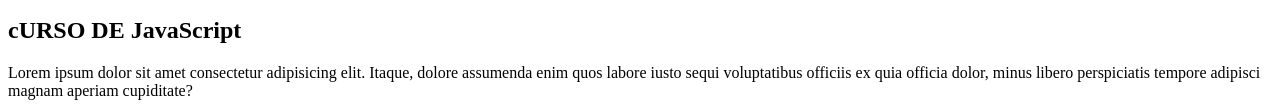
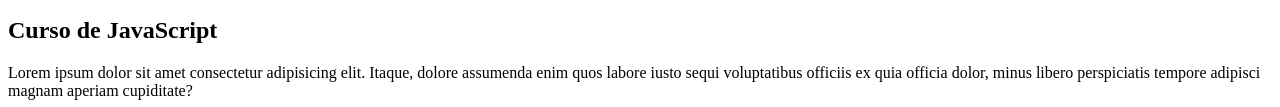
Before and after one commit to josianecruzmarinho/Projeto-site, a plain HTML site: page index.html in a window 1280 px wide. Shown: the part 200-307 px from the top of the page. Drawn offline with Linux system fonts and the light colour scheme.

Commit message:
Update index.html

```diff
--- a/index.html
+++ b/index.html
@@ -17,7 +17,7 @@
             <p>Lorem ipsum, dolor sit amet consectetur adipisicing elit. Obcaecati id aspernatur illo sit voluptas quisquam debitis explicabo voluptate, adipisci nesciunt consectetur ipsam, asperiores dicta! Quod reprehenderit fugit recusandae officiis modi.</p>
             < </article>
                 <Article>
-                    <h2>cURSO DE JavaScript</h2>
+                    <h2>Curso de JavaScript</h2>
                     <p>Lorem ipsum dolor sit amet consectetur adipisicing elit. Itaque, dolore assumenda enim quos labore iusto sequi voluptatibus officiis ex quia officia dolor, minus libero perspiciatis tempore adipisci magnam aperiam cupiditate?</p>
                 </Article>
                 < </main>
```
